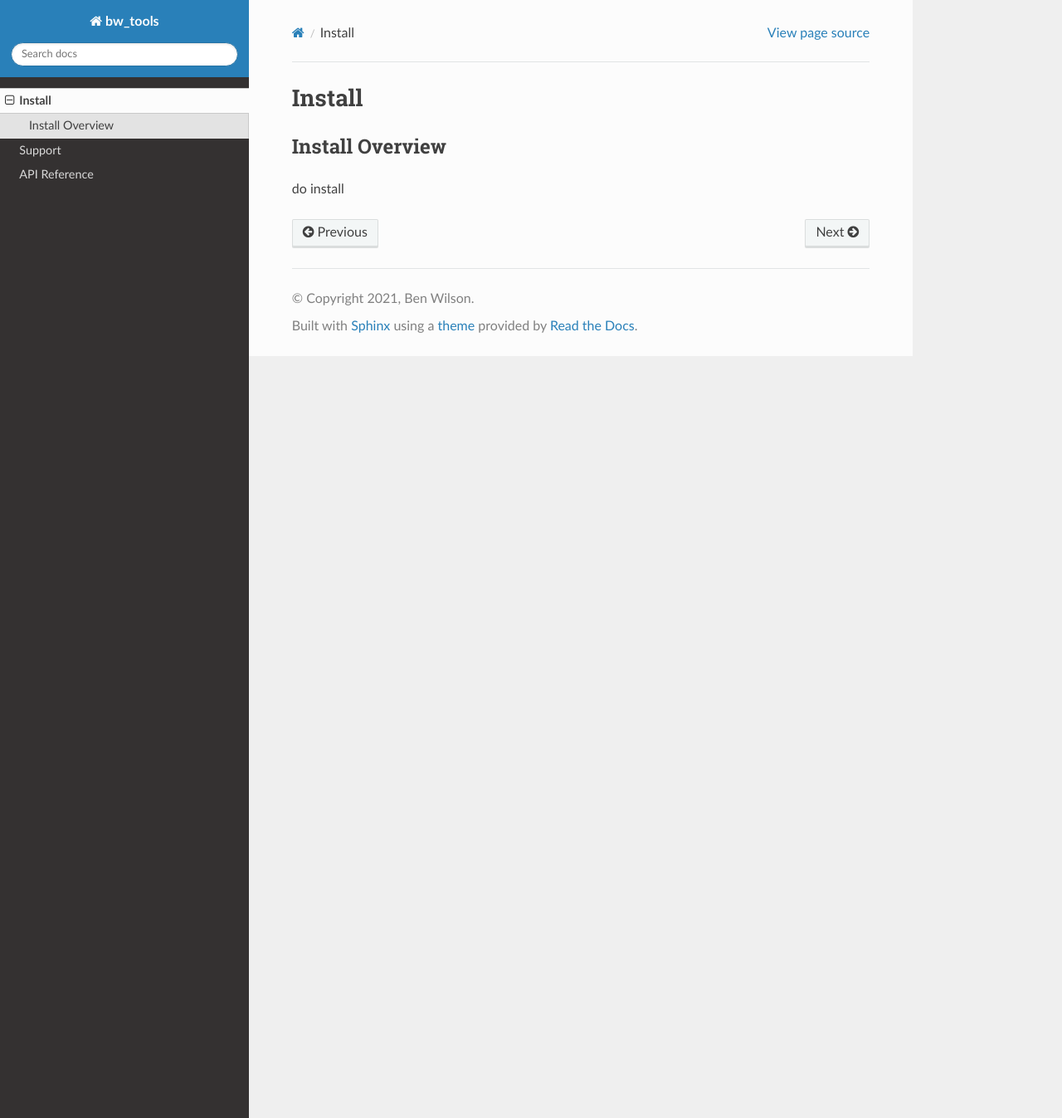
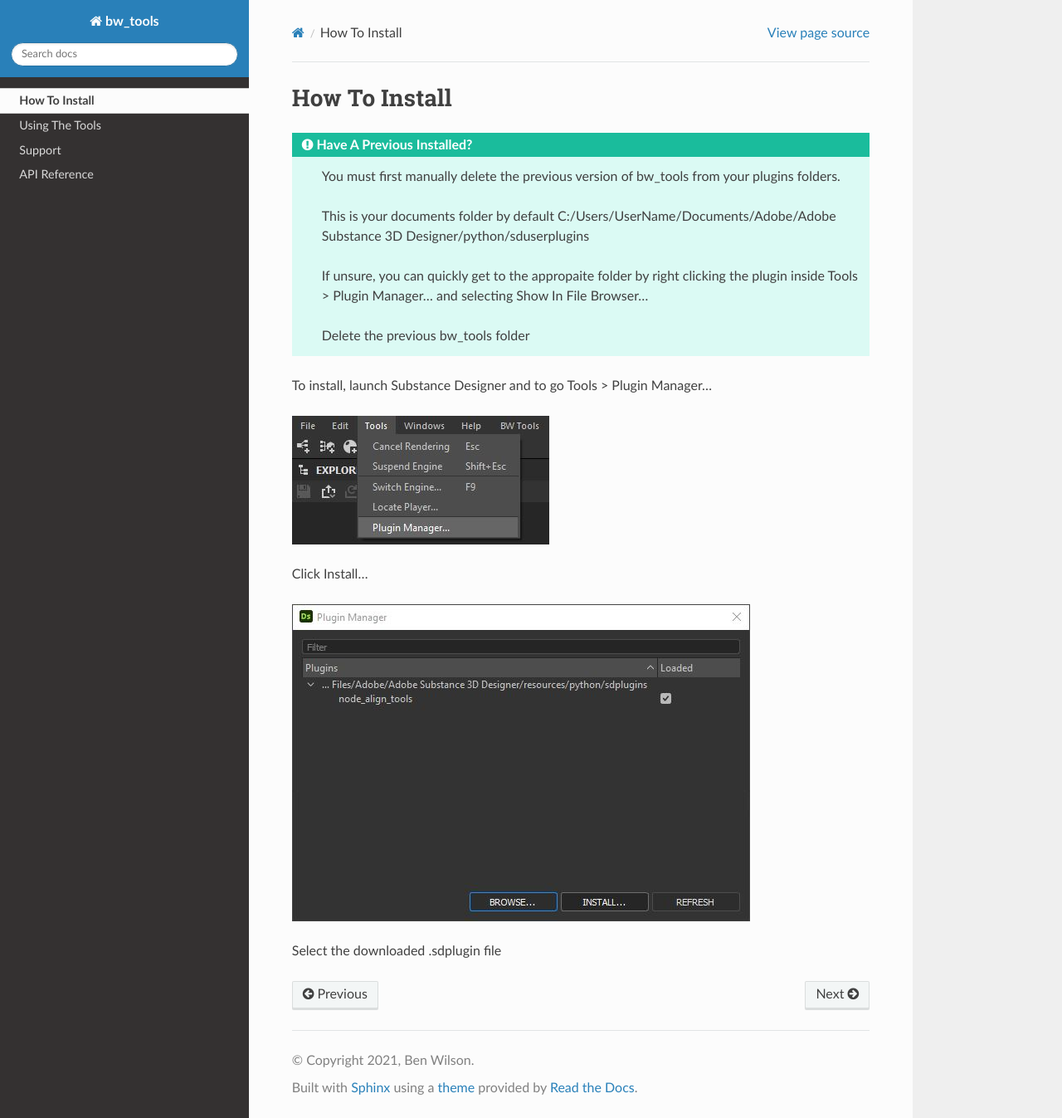
Before and after one commit to ben-wilson-github/bw_tools, a Sphinx documentation site: the page built from docs/install.rst, in a window 1280 px wide and 1347 px high. Shown: the whole window at 83% size. Built offline with Sphinx 7.4.7 and the Read the Docs theme 2.0.0, drawn with Linux system fonts in a browser that asks for light colours.

Commit message:
Adding structure to docs

```diff
--- a/docs/conf.py
+++ b/docs/conf.py
@@ -34,7 +34,7 @@
 # extensions coming with Sphinx (named 'sphinx.ext.*') or your custom
 # ones.
 extensions = [
-    'sphinx.ext.autodoc'
+    'sphinx.ext.autodoc',
 ]
 
 # Add any paths that contain templates here, relative to this directory.
--- a/docs/install.rst
+++ b/docs/install.rst
@@ -1,6 +1,24 @@
-Install
-=======
+How To Install
+==============
 
-Install Overview
-----------------
-do install
+.. admonition:: Have A Previous Installed?
+   :class: important
+
+    You must first manually delete the previous version of bw_tools from your plugins folders.
+
+    This is your documents folder by default
+    C:/Users/UserName/Documents/Adobe/Adobe Substance 3D Designer/python/sduserplugins
+
+    If unsure, you can quickly get to the appropaite folder by right clicking the plugin inside Tools > Plugin Manager... and selecting Show In File Browser...
+
+    Delete the previous bw_tools folder
+
+To install, launch Substance Designer and to go Tools > Plugin Manager...
+
+.. image:: images/install/plugin_generator.jpg
+
+Click Install...
+
+.. image:: images/install/install_btn.jpg
+
+Select the downloaded .sdplugin file
--- /dev/null
+++ b/docs/using_the_tools/framer.rst
@@ -0,0 +1,3 @@
+BW Framer
+=========
+Docs here
--- /dev/null
+++ b/docs/using_the_tools/layout.rst
@@ -0,0 +1,3 @@
+BW Layout Graph
+===============
+Docs here
--- /dev/null
+++ b/docs/using_the_tools/optimize.rst
@@ -0,0 +1,3 @@
+BW Optimize Graph
+=================
+Docs here
--- /dev/null
+++ b/docs/using_the_tools/pbr_reference.rst
@@ -0,0 +1,3 @@
+PBR Reference
+=============
+Docs here
--- /dev/null
+++ b/docs/using_the_tools/settings.rst
@@ -0,0 +1,3 @@
+BW Settings
+===========
+Docs here
--- /dev/null
+++ b/docs/using_the_tools/straighten.rst
@@ -0,0 +1,3 @@
+BW Straighten Connection
+========================
+Docs here
```
Also changed, not shown: docs/index.rst (+7 -6 lines), docs/usage.rst (added, +11 -0 lines), docs/images/install/install_btn.jpg (added), docs/images/install/plugin_generator.jpg (added).
